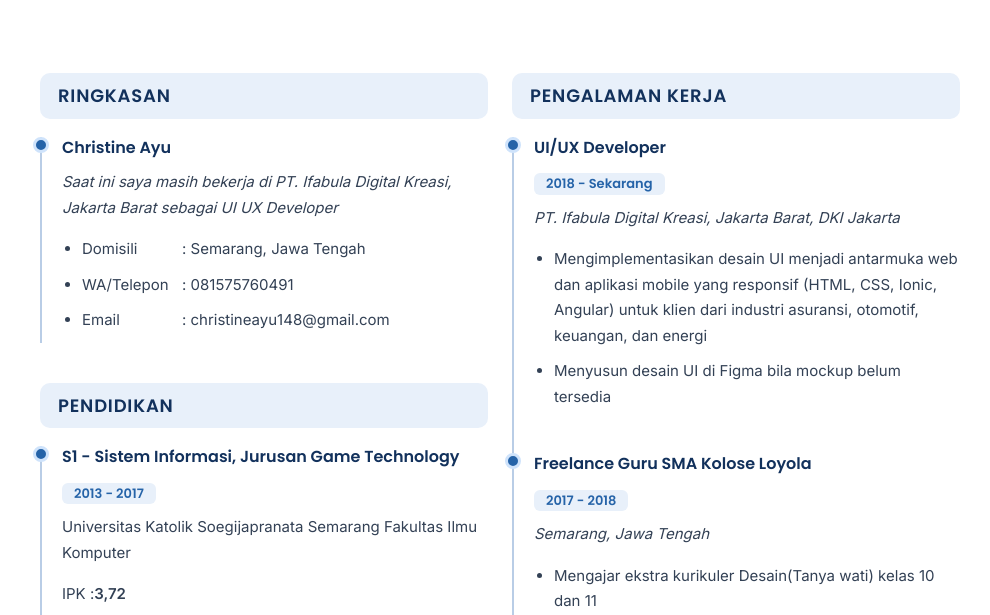
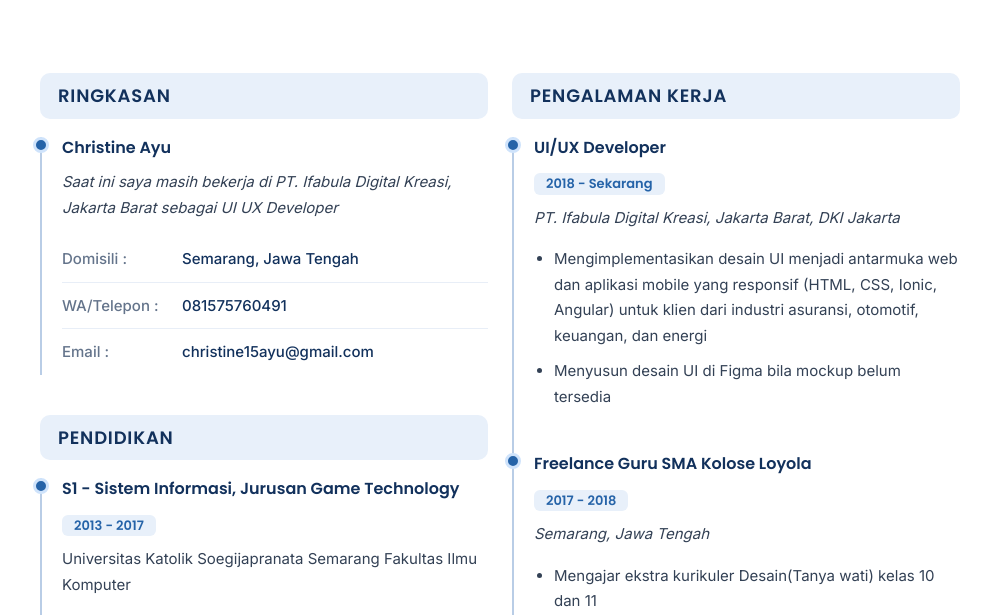
Before and after one commit to christyineayu/cv-porto-online, a PHP site: page /index.html in a window 1280 px wide. Shown: the part 2562-3177 px from the top of the page, without its empty margins (290-1280 px from the left). Run offline with PHP 8.4, Linux system fonts and the light colour scheme.

Commit message:
Initial commit - CV Online lagi new#5

```diff
--- a/assets/css/style.css
+++ b/assets/css/style.css
@@ -1966,6 +1966,61 @@ a:hover {
   }
 }
 
+/* Ringkasan resume (rapi di desktop & mobile) */
+.resume .resume-item ul.summaryBox {
+  list-style: none;
+  padding: 0;
+  margin: 14px 0 0
+}
+
+.resume .resume-item ul.summaryBox li {
+  display: grid;
+  grid-template-columns: 110px 1fr;
+  gap: 10px;
+  padding: 10px 0;
+  border-bottom: 1px solid #e8eef7
+}
+
+.resume .resume-item ul.summaryBox li:last-child {
+  border-bottom: 0
+}
+
+.summaryBox .lbl {
+  color: var(--muted);
+  font-weight: 500
+}
+
+.summaryBox .lbl::after {
+  content: ":";
+  margin-left: 4px
+}
+
+.summaryBox .val {
+  color: var(--navy);
+  font-weight: 500;
+  overflow-wrap: anywhere
+}
+
+.about .content ul li span {
+  overflow-wrap: anywhere
+}
+
+@media (max-width:576px) {
+  .resume .resume-item ul.summaryBox li {
+    grid-template-columns: 92px 1fr;
+    gap: 8px;
+    font-size: 15px
+  }
+
+  .resume .resume-item h4 {
+    overflow-wrap: anywhere
+  }
+
+  .section-title h2 {
+    font-size: 26px
+  }
+}
+
 #skills .skill-block.aos-init.aos-animate{
   background: white;
   border-radius: 10px;
--- a/index.html
+++ b/index.html
@@ -257,21 +257,9 @@
                 <h4>Christine Ayu</h4>
                 <p><em>Saat ini saya masih bekerja di PT. Ifabula Digital Kreasi, Jakarta Barat sebagai UI UX Developer</em></p>
                 <ul class="summaryBox">
-                  <li>
-                    <div class="boxText">
-                      <span>Domisili </span>: Semarang, Jawa Tengah
-                    </div>
-                  </li>
-                  <li>
-                    <div class="boxText">
-                      <span>WA/Telepon</span>: 081575760491
-                    </div>
-                  </li>
-                  <li>
-                    <div class="boxText">
-                      <span>Email</span> : christineayu148@gmail.com
-                    </div>
-                  </li>
+                  <li><span class="lbl">Domisili</span><span class="val">Semarang, Jawa Tengah</span></li>
+                  <li><span class="lbl">WA/Telepon</span><span class="val">081575760491</span></li>
+                  <li><span class="lbl">Email</span><span class="val">christine15ayu@gmail.com</span></li>
                 </ul>
               </div>
             </div>
@@ -440,7 +428,7 @@
           <h3>Tertarik Bekerja Sama?</h3>
           <p>Terbuka untuk proyek kolaborasi UI/Frontend Development, baik web maupun aplikasi mobile.</p>
           <div class="contact-actions">
-            <a class="cb-btn cb-primary" href="mailto:christine15ayu@gmail.com"><i class="bx bx-envelope"></i> christine15ayu@gmail.com</a>
+            <a class="cb-btn cb-primary" href="mailto:christineayu148@gmail.com"><i class="bx bx-envelope"></i> christine15ayu@gmail.com</a>
             <a class="cb-btn" href="https://wa.me/6281575760491" target="_blank" rel="noopener"><i class="bx bxl-whatsapp"></i> 0815-7576-0491</a>
             <a class="cb-btn" href="https://www.linkedin.com/in/christine-ayu-21b0bb151" target="_blank" rel="noopener"><i class="bx bxl-linkedin"></i> LinkedIn</a>
           </div>
```
Also changed, not shown: 1 other file.
